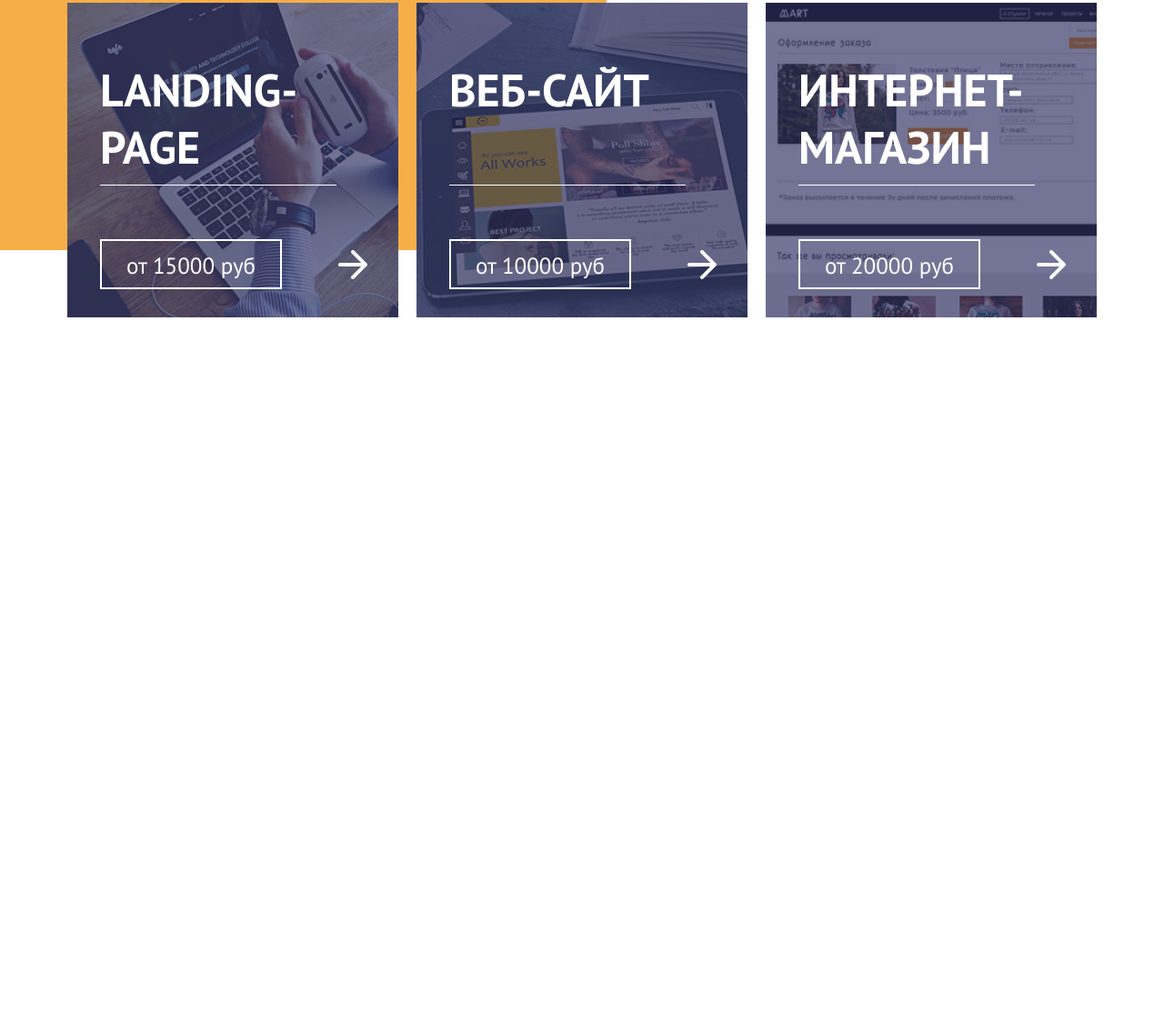
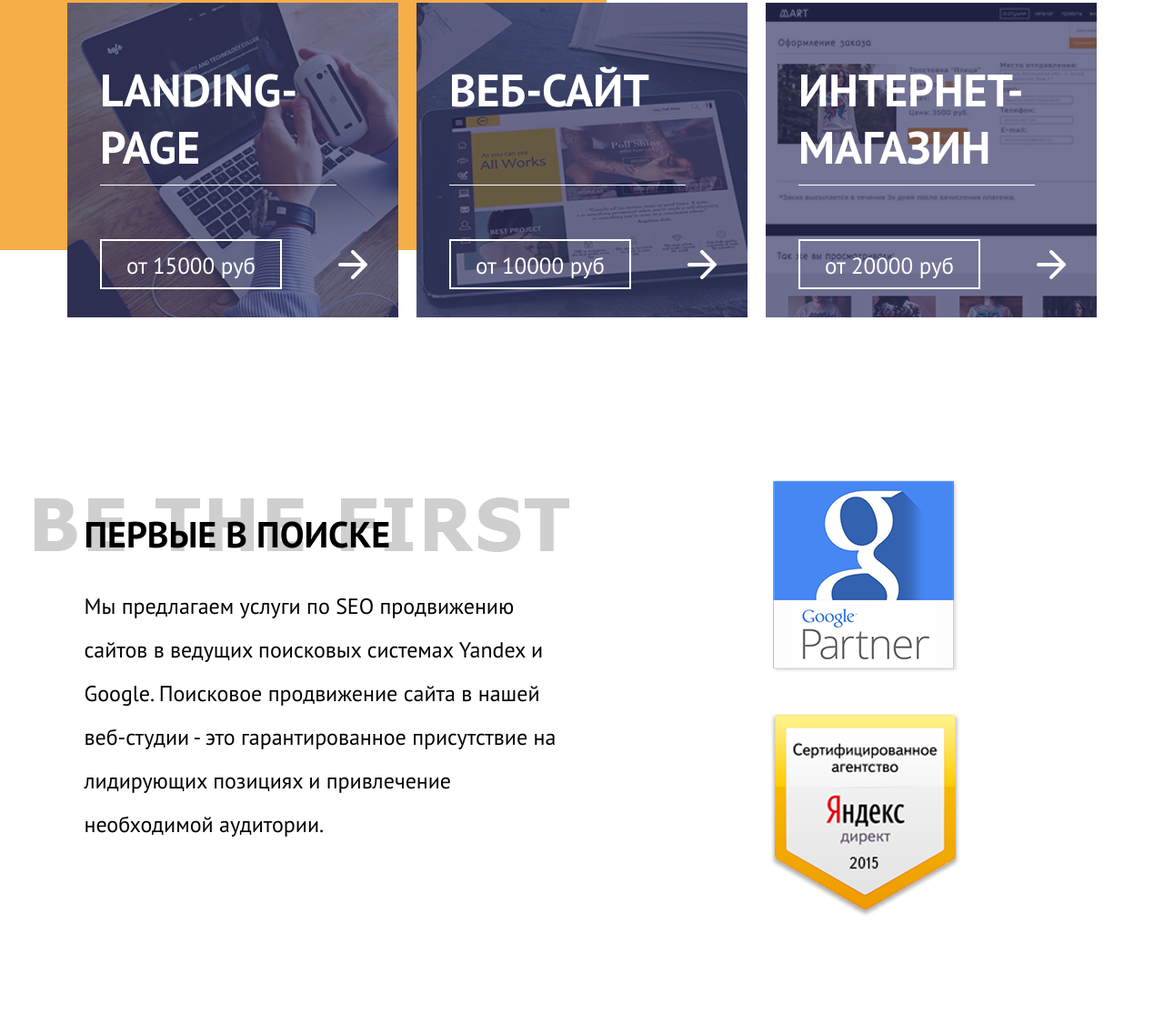
Before and after one commit to AsenchikA/WebAgency, a website: page src/index.html in a window 1280 px wide. Shown: the part 2936-4062 px from the top of the page at 91% size. Before the commit the page ends 3375 px from the top, so only its background shows below. Drawn offline with nearby package versions, Linux system fonts and the light colour scheme; files that its build step writes are made by us from their sources.

Commit message:
Верстка блока rewards

```diff
--- a/src/index.html
+++ b/src/index.html
@@ -105,6 +105,19 @@
       </div>
     </div>
   </section>
+
+  <section class="rewards">
+    <div class="rewards__container">
+      <div class="rewards__col">
+        <h2 class="rewards__title">первые в поиске</h2>
+        <div class="rewards__text">Мы предлагаем услуги по SEO продвижению сайтов в ведущих поисковых системах Yandex и Google. Поисковое продвижение сайта в нашей веб-студии - это гарантированное присутствие на лидирующих позициях и привлечение необходимой аудитории.</div>
+      </div>
+      <div class="rewards__col">
+        <div class="rewards__item"><img src="img/rewards__item.png" alt="Google партнер"></div>
+        <div class="rewards__item"><img src="img/rewards__item2.png" alt="Сертифицированное агентство Yandex"></div>
+      </div>
+    </div>
+  </section>
 </main>
 <script src="js/script.min.js"></script>
 </body>
--- /dev/null
+++ b/src/less/blocks/rewards.less
@@ -0,0 +1,45 @@
+.rewards {
+  padding-top: 88px;
+  padding-bottom: 114px;
+
+
+  &__container {
+    display: flex;
+    .container;
+    background: url(../img/rewards.png) 20px 20px no-repeat;
+  }
+
+  &__col {
+    flex-basis: 50%;
+
+    &:first-child {
+      padding-left: 75px;
+    }
+
+    &:nth-child(2) {
+      text-align: center;
+    }
+  }
+
+  &__title {
+    margin: 0;
+    margin-top: 40px;
+    margin-bottom: 25px;
+    font-size: 40px;
+    font-weight: bold;
+    text-transform: uppercase;
+  }
+
+  &__text {
+    font-size: 24px;
+    line-height: 48px;
+  }
+
+  &__item {
+    margin-bottom: 40px;
+
+    &:last-child {
+      margin-bottom: 0;
+    }
+  }
+}
--- a/src/less/blocks/working-name.less
+++ b/src/less/blocks/working-name.less
@@ -6,10 +6,10 @@
   width: 667px;
   height: 525px;
   background: #f6ae48 url(../img/working-name--1.png) left 9px no-repeat;
-  font-size: 50px;
   color: #fff;
 
   &__title {
     margin: 0;
+    font-size: 50px;
   }
 }
--- a/src/less/style.less
+++ b/src/less/style.less
@@ -11,3 +11,4 @@
 @import './src/less/blocks/working-name.less';
 @import './src/less/blocks/working.less';
 @import './src/less/blocks/working-list.less';
+@import './src/less/blocks/rewards.less';
```
Also changed, not shown: src/img/rewards.png (added), src/img/rewards__item.png (added), src/img/rewards__item2.png (added).
